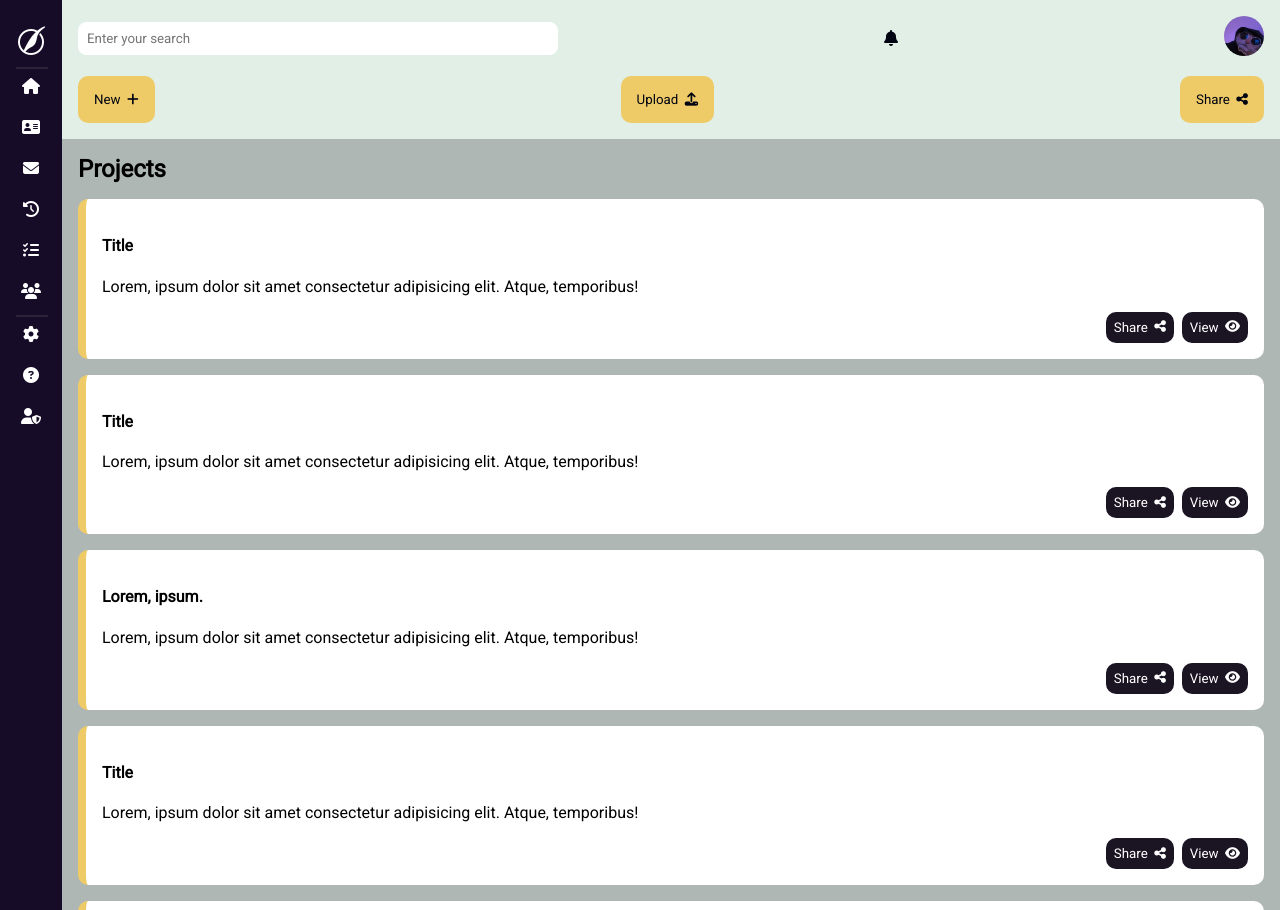
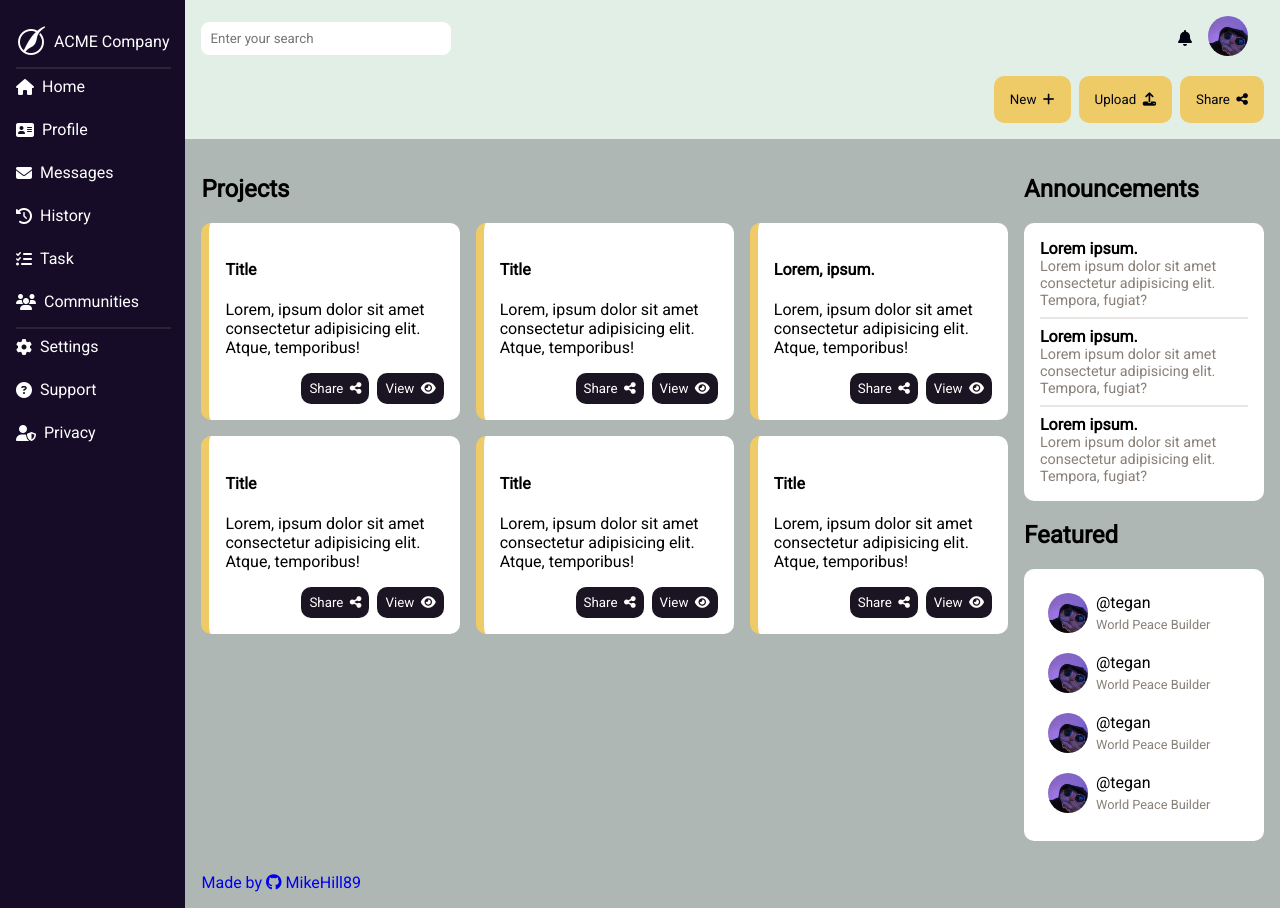
Before and after one commit to MikeHill89/odin-dashboard, a plain HTML site: page index.html in a window 1280 px wide. Shown: the top 910 px of the page. Drawn offline with Linux system fonts and the light colour scheme.

Commit message:
Added support for tablet and desktop

```diff
--- a/css/style.css
+++ b/css/style.css
@@ -23,21 +23,14 @@ input {
     ;
     height: 100svh;
 }
-h2{
-    padding: 0;
-    margin: 0;
-}
-
 header {
     grid-area: header;
     display: grid;
-    grid-template-rows: auto auto;
-    grid-template-columns: 1fr 1fr;
     grid-template-areas:
         "usernotifications usernotifications"
         "toolbar toolbar"
     ;
-    padding: 1rem 1rem 1rem 1rem;
+    padding: 1rem;
     gap: 1rem;
     background-color: #E1EFE6;
 }
@@ -47,7 +40,6 @@ header .user-panel {
     display: grid;
     align-items: center;
     gap: 1rem;
-    ;
     grid-template-areas:
         "search notifications avatar"
     ;
@@ -137,10 +129,12 @@ nav {
     padding: 2rem 1rem 1rem 1rem;
     align-items: center;
 }
-.sticky-menu{
+
+.sticky-menu {
     position: sticky;
     top: 2rem;
 }
+
 nav ul {
     display: flex;
     align-items: center;
@@ -157,7 +151,10 @@ nav .logo {
     padding-bottom: 0.5rem
 }
 
-nav li:hover,nav a:hover,nav i:hover,nav.logo:hover {
+nav li:hover,
+nav a:hover,
+nav i:hover,
+nav.logo:hover {
     color: #E85D75;
 }
 
@@ -179,10 +176,11 @@ main {
         "projects"
         "sidebar"
     ;
-    grid-template-rows: 1fr auto ;
+    grid-template-rows: 1fr auto;
+    grid-template-columns: 1fr;
 }
 
-.projects {
+.card-container {
     grid-area: projects;
     display: grid;
     gap: 1rem;
@@ -195,14 +193,16 @@ main {
     background-color: #AEB7B3;
 }
 
-footer{
+footer {
     grid-area: footer;
     padding: 1rem;
     height: auto;
     background-color: #AEB7B3;
     color: #E1EFE6;
 }
-
+.projects{
+    padding: 0rem;
+}
 .project-card {
     background-color: white;
     padding: 1rem;
@@ -228,46 +228,115 @@ footer{
     color: #ffffff;
     padding: 0.5rem;
 }
-.card-buttons button:hover{
+
+.card-buttons button:hover {
     background-color: #35CE8D;
     color: #1A1423;
 }
-.feature-card, .announcement-card{
-   background-color: white;
-   padding: 1rem;
-   border-radius: 10px;
+
+.feature-card,
+.announcement-card {
+    background-color: white;
+    padding: 1rem;
+    border-radius: 10px;
 }
-.featured-user{
+
+.featured-user {
     display: grid;
     align-items: space-between;
     grid-template-columns: auto 1fr;
     padding: 0.5rem;
     justify-content: space-between;
     grid-template-areas:
-    "avatar username"
-    "avatar usertitle"
+        "avatar username"
+        "avatar usertitle"
     ;
 }
-.featured-user .user-avatar{
+
+.featured-user .user-avatar {
     grid-area: avatar;
     padding-right: 0.5rem;
 }
-.featured-user .username{
+
+.featured-user .username {
     grid-area: username;
 }
-.featured-user .usertitle{
+
+.featured-user .usertitle {
     grid-area: usertitle;
     color: #888078;
     font-size: 0.8rem;
 }
-.announcement-title{
+
+.announcement-title {
     font-weight: bold;
 }
-.announcement-excerpt{
+
+.announcement-excerpt {
     font-size: 0.9rem;
     color: #888078;
 }
-hr{
+
+hr {
     border: 1px solid #888078;
     opacity: 0.2;
 }
+
+@media (min-width: 500px) {
+    header .toolbar {
+        justify-content: flex-end;
+    }
+    .user-panel {
+        grid-template-columns: 1fr 1fr auto auto;
+    }
+
+    .card-container {
+        grid-template-columns: 1fr 1fr;
+    }
+}
+
+@media (min-width: 769px) {
+    .grid-wrapper{
+        height: 100dvh;
+    }
+    main {
+        grid-template-columns: 2fr max(240px);
+        grid-template-rows: 1fr;
+        grid-template-areas:
+            "content sidebar"
+        ;
+    }
+
+    .card-container {
+        grid-template-columns: 1fr 1fr 1fr;
+        grid-template-rows: 1fr;
+    }
+
+    .sidebar {
+        display: grid;
+        gap: 0rem;
+        grid-template-columns: 1fr;
+        grid-template-rows: auto auto auto auto 1fr;
+    }
+    nav span{
+        display: inline-block;
+    }
+    nav ul{
+        align-items: flex-start;
+    }
+    nav ul li{
+        display: flex;
+        align-items: center;
+        color: #ffffff;
+        gap: 0.5rem;
+    }
+    .user-panel {
+        grid-template-columns: max(250px) 2fr auto auto;
+    }
+    .logo{
+        display: flex;
+        gap: 0.5rem;
+        align-items: center;
+    }
+
+}
--- a/index.html
+++ b/index.html
@@ -28,38 +28,38 @@
     </header>
     <nav>
         <div class="sticky-menu">
-            <div class="logo"><i class="fa-brands fa-pied-piper fa-2xl"><span>My Name</span></i></div>
+            <div class="logo"><i class="fa-brands fa-pied-piper fa-2xl"></i><span>ACME Company</span></div>
             <hr>
             <ul>
                 <a href="#">
-                    <li class="fa-solid fa-home"><span>Home</span></li>
+                    <li><i class="fa-solid fa-home"></i><span>Home</span></li>
                 </a>
-                <a href="#">
-                    <li class="fa-solid fa-contact-card"><span>Profile</span></li>
+                 <a href="#">
+                    <li><i class="fa-solid fa-contact-card"></i><span>Profile</span></li>
                 </a>
-                <a href="#">
-                    <li class="fa-solid fa-envelope"><span>Messages</span></li>
+                 <a href="#">
+                    <li><i class="fa-solid fa-envelope"></i><span>Messages</span></li>
                 </a>
-                <a href="#">
-                    <li class="fa-solid fa-clock-rotate-left"><span>History</span></li>
+                 <a href="#">
+                    <li><i class="fa-solid fa-clock-rotate-left"></i><span>History</span></li>
                 </a>
-                <a href="#">
-                    <li class="fa-solid fa-list-check"><span>Tasks</span></li>
+                 <a href="#">
+                    <li><i class="fa-solid fa-list-check"></i><span>Task</span></li>
                 </a>
-                <a href="#">
-                    <li class="fa-solid fa-users"><span>Communities</span></li>
+                 <a href="#">
+                    <li><i class="fa-solid fa-users"></i><span>Communities</span></li>
                 </a>
             </ul>
             <hr>
             <ul>
                 <a href="#">
-                    <li class="fa-solid fa-cog"><span>Settings</span></li>
+                    <li><i class="fa-solid fa-cog"></i><span>Settings</span></li>
                 </a>
                 <a href="#">
-                    <li class="fa-solid fa-circle-question"><span>Support</span></li>
+                    <li><i class="fa-solid fa-circle-question"></i><span>Support</span></li>
                 </a>
                 <a href="#">
-                    <li class="fa-solid fa-user-shield"><span>Privacy</span></li>
+                    <li><i class="fa-solid fa-user-shield"></i><span>Privacy</span></li>
                 </a>
             </ul>
         </div>
@@ -67,6 +67,7 @@
     <main>
         <section class="projects">
             <h2>Projects</h2>
+            <div class="card-container">
                 <div class="project-card">
                     <h4 class="card-title">Title</h4>
                     <p class="card-description">Lorem, ipsum dolor sit amet consectetur adipisicing elit. Atque, temporibus!</p>
@@ -115,6 +116,7 @@
                        <a href="#"><button><span>View</span><i class="fa-solid fa-eye"></i></button></a>
                     </div>
                 </div>
+            </div>
         </section>
         <section class="sidebar">
             <h2>Announcements</h2>
```
